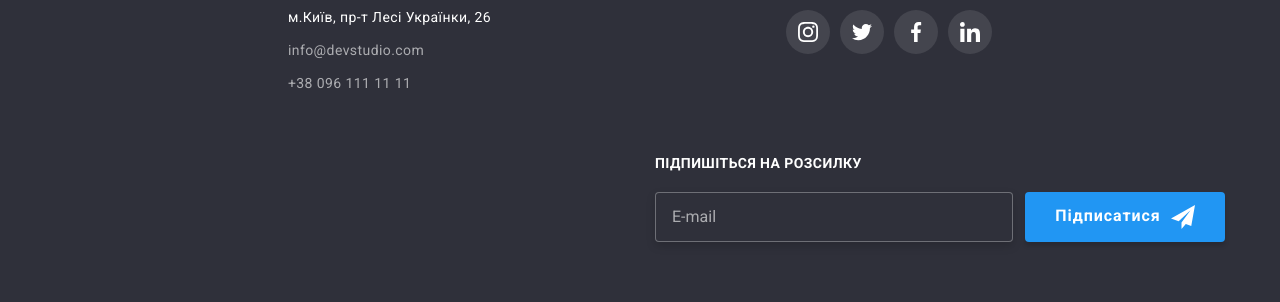
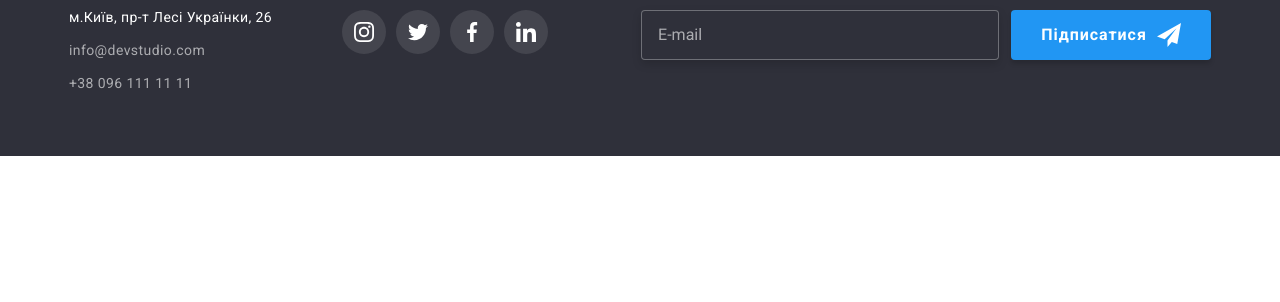
Before and after one commit to ishtvanb/WebStudio, a plain HTML site: page index.html in a window 1280 px wide. Shown: the part 2783-3085 px from the top of the page. After the commit the page ends 2939 px from the top, so only its background shows below. Drawn offline with nearby package versions, Linux system fonts and the light colour scheme.

Commit message:
Revert "Додані зміни до восьмого ДЗ"
This reverts commit 17d77719a183b06b97e41e24240cec31e6312478.

```diff
--- a/sass/components/_footer.scss
+++ b/sass/components/_footer.scss
@@ -12,21 +12,22 @@
 .footer-container {
     display: flex;
     flex-wrap: wrap;
-    gap: calc(2 * $card-set-gap);
     justify-content: center;
 
     @media screen and (min-width: 1200px) {
         align-items: baseline;
+        flex-wrap: nowrap;;
     }
 }
 
 .footer__main {
     @media screen and (min-width: 768px) {
+    padding-right: 0;
     margin-right: 165px;
     }
 
     @media screen and (min-width: 1200px) {
-        padding-right: 70px;
+    margin-right: 70px;
     }
 }
 
@@ -65,7 +66,7 @@
     }
 }
 
-/* ----------------Приєнуйся соц зв'язок в підвалі --------- */
+        /* ------- Приєнуйся; соц зв'язок у футері -------- */
 .footer__text {
     margin-bottom: 20px;
     font-weight: 700;
@@ -74,10 +75,10 @@
     color: $up-white-text;
 }
 
-/* <!------- Приєднайся залиш свою пошту ---------------> */
+        /* <!------- Приєднуйся і залиш свою пошту -------> */
 .footer__input {
      @media screen and (min-width: 1200px) {
-        margin-left: auto;
+        margin-left: 93px;
     }
 }
 
@@ -157,7 +158,6 @@
         background-color: $activ-button;
     }
 }
-
 .footer-form__icon {
     width: 24px;
     height: 24px;
```
Also changed, not shown: css/main.css, css/main.min.css, css/portfolio.css, css/portfolio.min.css, 4 other files. Lines whose indentation alone changed are shown as unchanged.
